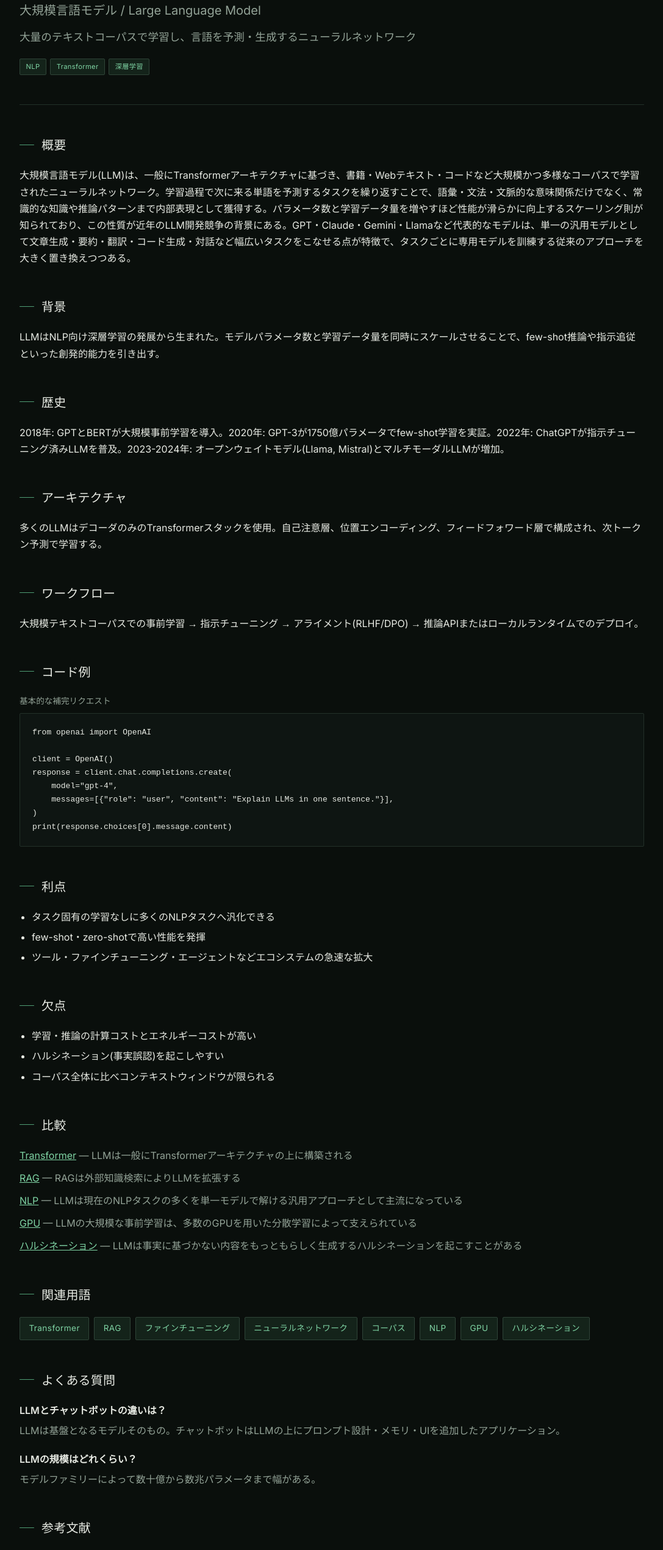
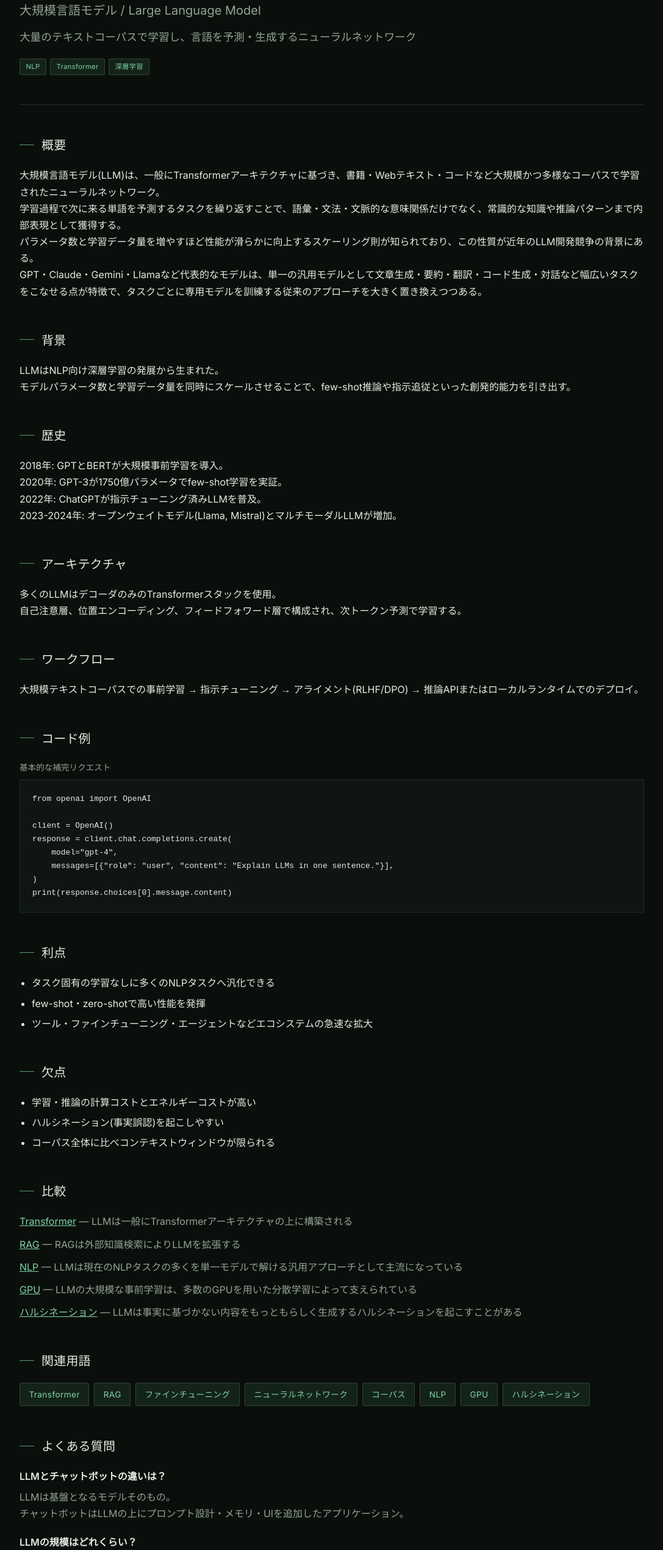
Before and after one commit to reload-co-jp/re-reference-ai, a Next.js app: page /terms/large-language-model in a window 1280 px wide. Shown: the part 234-2775 px from the top of the page at 61% size, without its empty margins (96-1183 px from the left). Built offline with nearby package versions, Linux system fonts and the light colour scheme.

Commit message:
Add break line

```diff
--- a/app/terms/[slug]/page.tsx
+++ b/app/terms/[slug]/page.tsx
@@ -158,7 +158,7 @@ const TermPage: FC<Props> = async ({ params }) => {
       {term.summary && (
         <Section style={{ marginTop: "3rem" }}>
           <SectionTitle>概要</SectionTitle>
-          <p>{term.summary}</p>
+          <p style={{ whiteSpace: "pre-line" }}>{term.summary}</p>
         </Section>
       )}
 
@@ -166,7 +166,7 @@ const TermPage: FC<Props> = async ({ params }) => {
       {term.background && (
         <Section>
           <SectionTitle>背景</SectionTitle>
-          <p>{term.background}</p>
+          <p style={{ whiteSpace: "pre-line" }}>{term.background}</p>
         </Section>
       )}
 
@@ -174,7 +174,7 @@ const TermPage: FC<Props> = async ({ params }) => {
       {term.history && (
         <Section>
           <SectionTitle>歴史</SectionTitle>
-          <p>{term.history}</p>
+          <p style={{ whiteSpace: "pre-line" }}>{term.history}</p>
         </Section>
       )}
 
@@ -182,7 +182,7 @@ const TermPage: FC<Props> = async ({ params }) => {
       {term.architecture && (
         <Section>
           <SectionTitle>アーキテクチャ</SectionTitle>
-          <p>{term.architecture}</p>
+          <p style={{ whiteSpace: "pre-line" }}>{term.architecture}</p>
         </Section>
       )}
 
@@ -190,7 +190,7 @@ const TermPage: FC<Props> = async ({ params }) => {
       {term.workflow && (
         <Section>
           <SectionTitle>ワークフロー</SectionTitle>
-          <p>{term.workflow}</p>
+          <p style={{ whiteSpace: "pre-line" }}>{term.workflow}</p>
         </Section>
       )}
 
@@ -301,7 +301,7 @@ const TermPage: FC<Props> = async ({ params }) => {
           {term.faq.map((item) => (
             <div key={item.question} style={{ marginBottom: "1.25rem" }}>
               <p style={{ fontWeight: 600, marginBottom: ".375rem" }}>{item.question}</p>
-              <p style={{ color: "var(--color-text-muted)" }}>{item.answer}</p>
+              <p style={{ color: "var(--color-text-muted)", whiteSpace: "pre-line" }}>{item.answer}</p>
             </div>
           ))}
         </Section>
```
Also changed, not shown: data/terms.json.
